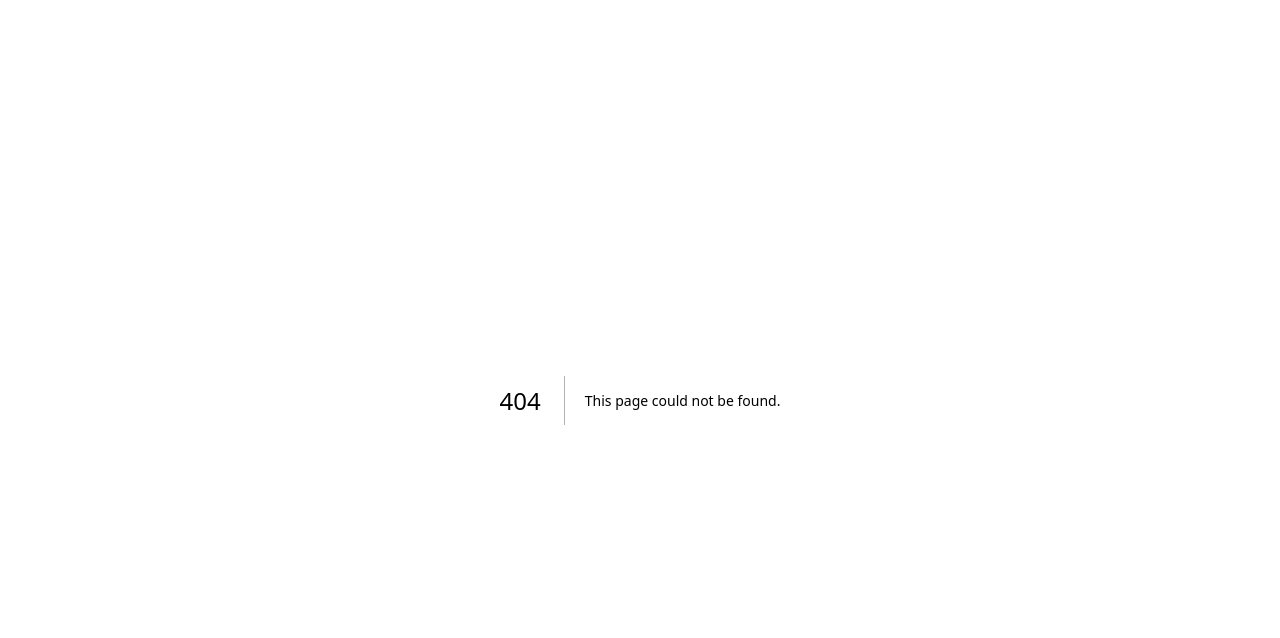
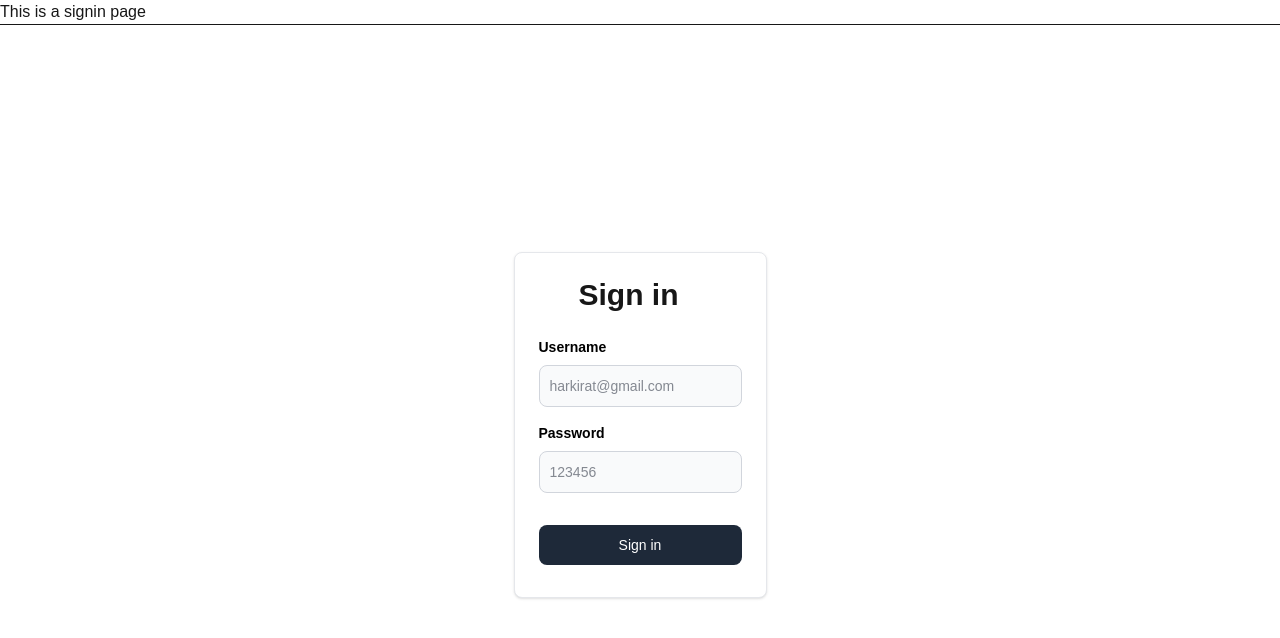
Before and after one commit to jashans06/Next-js-, a Next.js app: page /auth/Signin in a window 1280 px wide. Before the commit this address had no page. Shown: the top 638 px of the page. Built offline with nearby package versions, Linux system fonts and the light colour scheme.

Commit message:
added signin and signup in auth folder

```diff
--- /dev/null
+++ b/app/auth/Signin/layout.tsx
@@ -0,0 +1,7 @@
+export default function Signinlayout({children}){
+    return <div>
+        This is a signin page
+        <hr></hr>
+        {children}
+    </div>
+}
--- /dev/null
+++ b/app/auth/Signin/page.tsx
@@ -0,0 +1,33 @@
+export default function Signin() {
+    return <div className="h-screen flex justify-center flex-col">
+        <div className="flex justify-center">
+        <a href="#" className="block max-w-sm p-6 bg-white border border-gray-200 rounded-lg shadow hover:bg-gray-100 ">
+                <div>
+                    <div className="px-10">
+                        <div className="text-3xl font-extrabold">
+                            Sign in
+                        </div>
+                    </div>
+                    <div className="pt-2">
+                        <LabelledInput label="Username" placeholder="harkirat@gmail.com" />
+                        <LabelledInput label="Password" type={"password"} placeholder="123456" />
+                        <button type="button" className="mt-8 w-full text-white bg-gray-800 focus:ring-4 focus:ring-gray-300 font-medium rounded-lg text-sm px-5 py-2.5 me-2 mb-2">Sign in</button>
+                    </div>
+                </div>
+            </a>
+        </div>
+    </div>
+}
+
+interface LabelledInputType {
+    label: string;
+    placeholder: string;
+    type?: string;
+}
+
+function LabelledInput({ label, placeholder, type }: LabelledInputType) {
+    return <div>
+        <label className="block mb-2 text-sm text-black font-semibold pt-4">{label}</label>
+        <input type={type || "text"} id="first_name" className="bg-gray-50 border border-gray-300 text-gray-900 text-sm rounded-lg focus:ring-blue-500 focus:border-blue-500 block w-full p-2.5" placeholder={placeholder} required />
+    </div>
+}
--- /dev/null
+++ b/app/auth/Signup/page.tsx
@@ -0,0 +1,33 @@
+export default function Signin() {
+    return <div className="h-screen flex justify-center flex-col">
+        <div className="flex justify-center">
+        <a href="#" className="block max-w-sm p-6 bg-white border border-gray-200 rounded-lg shadow hover:bg-gray-100 ">
+                <div>
+                    <div className="px-10">
+                        <div className="text-3xl font-extrabold">
+                            Sign up
+                        </div>
+                    </div>
+                    <div className="pt-2">
+                        <LabelledInput label="Username" placeholder="harkirat@gmail.com" />
+                        <LabelledInput label="Password" type={"password"} placeholder="123456" />
+                        <button type="button" className="mt-8 w-full text-white bg-gray-800 focus:ring-4 focus:ring-gray-300 font-medium rounded-lg text-sm px-5 py-2.5 me-2 mb-2">Sign up</button>
+                    </div>
+                </div>
+            </a>
+        </div>
+    </div>
+}
+
+interface LabelledInputType {
+    label: string;
+    placeholder: string;
+    type?: string;
+}
+
+function LabelledInput({ label, placeholder, type }: LabelledInputType) {
+    return <div>
+        <label className="block mb-2 text-sm text-black font-semibold pt-4">{label}</label>
+        <input type={type || "text"} id="first_name" className="bg-gray-50 border border-gray-300 text-gray-900 text-sm rounded-lg focus:ring-blue-500 focus:border-blue-500 block w-full p-2.5" placeholder={placeholder} required />
+    </div>
+}
```
